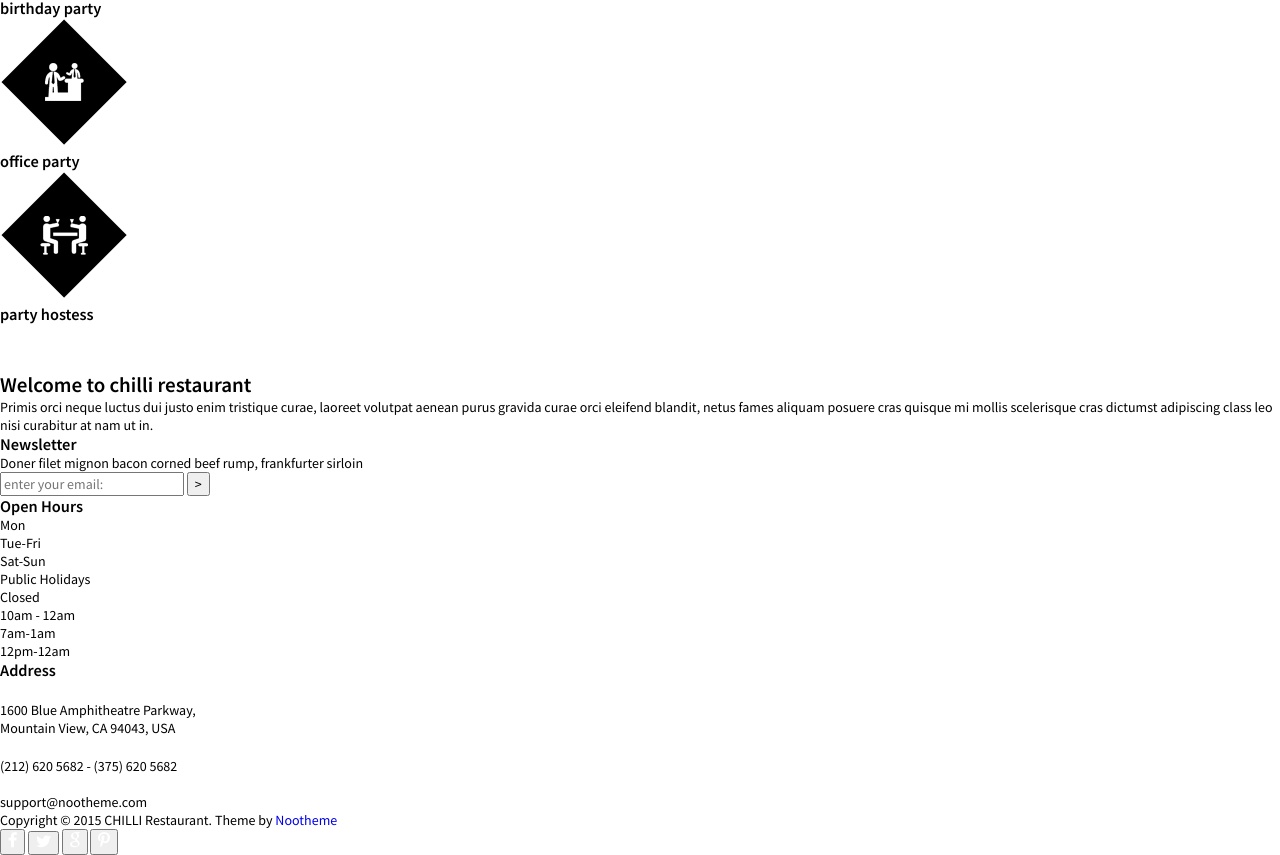
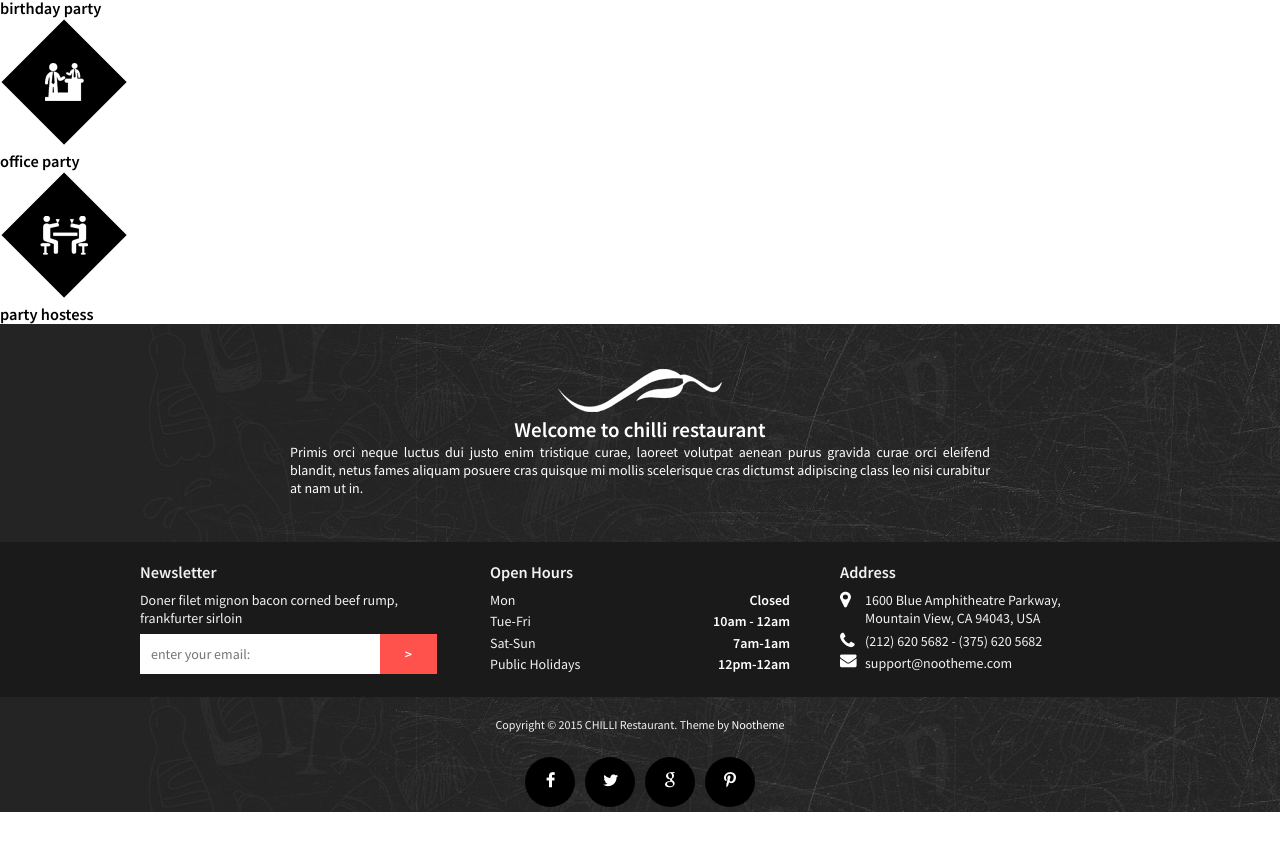
Before and after one commit to Olcatsy/restaurant, a website: page index.html in a window 1280 px wide. Shown: the part 1900-2755 px from the top of the page. After the commit the page ends 2712 px from the top, so only its background shows below. Drawn offline with Linux system fonts and the light colour scheme; a web font is replaced by a local one.

Commit message:
Styled the footer

```diff
--- a/index.html
+++ b/index.html
@@ -285,24 +285,26 @@
 
 	<!-- *** FOOTER *** -->
 	<footer class="footer">
-		<div class="outer-container">
 
 		<!-- FOOTER - top -->
 		<div class="footer__top">
+			<div class="footer__outer-container">
 
 				<img class="footer__logo" src="assets\chilli-logoWhiteNoText.png" alt="">
 				<h2 class="footer__title">Welcome to chilli restaurant</h2>
-				<p class="footer__copy">Primis orci neque luctus dui justo enim tristique curae, laoreet volutpat aenean purus gravida curae orci eleifend blandit, netus fames aliquam posuere cras quisque mi mollis scelerisque cras dictumst adipiscing class leo nisi curabitur at nam ut in.</p>
+				<p class="footer__top-copy">Primis orci neque luctus dui justo enim tristique curae, laoreet volutpat aenean purus gravida curae orci eleifend blandit, netus fames aliquam posuere cras quisque mi mollis scelerisque cras dictumst adipiscing class leo nisi curabitur at nam ut in.</p>
 
+			</div>
 		</div>
 
 		<!-- FOOTER - middle -->
 		<div class="footer__middle">
+			<div class="footer__outer-container">
 
 			<!-- FOOTER - Newsletter subscription -->
-				<div class="footer__middle-item">
+				<div class="footer__newsletter">
 
-					<h3 class="footer__item-title">Newsletter</h3>
+					<h3 class="footer__column-title">Newsletter</h3>
 					<p class="footer__copy">Doner filet mignon bacon corned beef rump, frankfurter sirloin</p>
 
 					<form class="footer__newsletter-form" action="" method="post">
@@ -313,53 +315,47 @@
 				</div>
 
 				<!-- FOOTER - Hours -->
-				<div class="footer__middle-item">
+				<div class="footer__hours">
 
-					<h3 class="footer__item-title">Open Hours</h3>
+					<h3 class="footer__column-title">Open Hours</h3>
 
-					<div class="footer__item-left">
 					<p class="footer__copy">Mon</p>
+					<p class="footer__copy--bold">Closed</p>
+
 					<p class="footer__copy">Tue-Fri</p>
+					<p class="footer__copy--bold">10am - 12am</p>
+
 					<p class="footer__copy">Sat-Sun</p>
+					<p class="footer__copy--bold">7am-1am</p>
+
 					<p class="footer__copy">Public Holidays</p>
-					</div>
-
-					<div class="footer__item-right">
-						<p class="footer__copy--bold">Closed</p>
-						<p class="footer__copy--bold">10am - 12am</p>
-						<p class="footer__copy--bold">7am-1am</p>
 					<p class="footer__copy--bold">12pm-12am</p>
-					</div>
 
 				</div>
 
 				<!-- FOOTER - Address -->
-				<div class="footer__middle-item">
+				<div class="footer__address">
 
-					<h3 class="footer__item-title">Address</h3>
+					<h3 class="footer__column-title">Address</h3>
 
-					<span class="footer__address-line">
 					<img class="footer__icon" src="assets\footer\icon-footerPin.png" alt="">
 					<p class="footer__copy">1600 Blue Amphitheatre Parkway,<br>Mountain View, CA 94043, USA</p>
-					</span>
 
-					<span class="footer__address-line">
 					<img class="footer__icon" src="assets\footer\icon-footerPhone.png" alt="">
 					<p class="footer__copy">(212) 620 5682   -   (375) 620 5682</p>
-					</span>
 
-					<span class="footer__address-line">
 					<img class="footer__icon" src="assets\footer\icon-footerEmail.png" alt="">
 					<p class="footer__copy">support@nootheme.com</p>
-					</span>
 
+				</div>
 			</div>
 		</div>
 
 			<!-- FOOTER - bottom -->
 		<div class="footer__bottom">
+			<div class="footer__outer-container">
 
-				<p class="footer__copyright">Copyright &copy; 2015 CHILLI Restaurant. Theme by <a class="footer__theme-link" href="#">Nootheme</a></p>
+				<p class="footer__copyright">Copyright &copy; 2015 CHILLI Restaurant. Theme by <a class="footer__copyright-link" href="#">Nootheme</a></p>
 
 				<div class="footer__social">
 					<button class="footer__social-button">
--- a/sass/components/_banner.scss
+++ b/sass/components/_banner.scss
@@ -1,6 +1,5 @@
 .banner {
-  background-image: $dark-background;
-  background-position: center;
+  background: $dark-background fixed center;
   color: $white;
   height: 40vh;
 
--- a/sass/components/_buttons.scss
+++ b/sass/components/_buttons.scss
@@ -3,23 +3,46 @@
     outline: none;
     background-color: transparent;
     border: 3px solid black;
+
     color: black;
     font-weight: 700;
     @extend %uppercase;
+
     padding: 8px 40px;
     position: relative;
+    transition: all 0.3s ease;
 
     &:hover {
-      color: $red;
-      border-color: $red;
+      color: $hover-red;
+      border-color: $hover-red;
     }
 
     &:active {
       color: $dark-red;
       border-color: $dark-red;
-      top: 1px;
-      left: 1px;
+      left: 2px;
     }
+  }
+
+  @else if $button-type == red-button {
+    outline: none;
+    background-color: $red;
+    border: none;
+
+    color: $white;
+    font-weight: 600;
+
+    transition: all 0.1s ease;
+
+    &:hover {
+      background-color: $hover-red;
+    }
+
+    &:active {
+      background-color: $active-red;
+      padding-left: 16px;
+    }
+
   }
 
 
--- a/sass/components/_footer.scss
+++ b/sass/components/_footer.scss
@@ -0,0 +1,148 @@
+
+.footer {
+  width: 100%;
+  /*position: absolute;
+  bottom: 0;*/
+
+  &__outer-container {
+    @extend %outer-container;
+  }
+
+  &__copy {
+    color: $light-grey;
+  }
+
+  /* TOP */
+  &__top {
+    background: $dark-background;
+    color: white;
+
+
+    @extend %flexbox-row;
+    @extend %centered-flex;
+    @extend %centered-text;
+
+    &-copy {
+      text-align: justify;
+    }
+  }
+
+  &__top &__outer-container {
+    padding: 45px 150px;
+  }
+  /* End of TOP */
+
+
+  /* MIDDLE */
+  &__middle {
+    background-color: $dark-grey;
+    color: $light-grey;
+  }
+
+  &__middle &__outer-container {
+    padding: 20px 0;
+    display: grid;
+    grid-template-columns: repeat(3, 1fr);
+    grid-column-gap: 50px;
+  }
+
+  &__column-title {
+    grid-area: header;
+    margin-bottom: 15px;
+
+  }
+
+  /* MIDDLE - Newsletter */
+  &__newsletter {
+    display: grid;
+    grid-template-rows: 25% repeat(2, 1fr);
+    grid-template-areas: "header";
+
+    &-field {
+      border: none;
+      padding: 10px;
+      width: 80%;
+      border: 1px solid transparent;
+      color: $dark-grey;
+      transition: all 0.3s ease;
+
+      &:focus {
+        outline: none;
+        border: 1px solid $hover-red;
+
+      }
+    }
+
+    &-button {
+      width: 19%;
+      @include button(red-button);
+      padding: 11px;
+      margin-left: -3px;
+
+
+    }
+  }
+
+
+
+
+  /* MIDDLE - Hours */
+  &__hours {
+    display: grid;
+    grid-template-columns: repeat(2, 1fr);
+    grid-template-rows: 25% auto;
+    grid-template-areas: "header header";
+
+    & p:nth-of-type(even) {
+      justify-self: end;
+      color: white;
+      font-weight: 600;
+    }
+  }
+
+  /* MIDDLE - Address */
+  &__address {
+    display: grid;
+    grid-template-columns: 15px auto;
+    grid-template-rows: 25% auto;
+    grid-template-areas: "header header";
+    column-gap: 10px;
+  }
+  /* End of MIDDLE */
+
+
+  /* BOTTOM */
+  &__bottom {
+    background: $dark-background;
+  }
+
+  &__copyright {
+    color: $light-grey;
+    text-align: center;
+    font-size: 12px;
+    padding: 20px;
+
+    &-link {
+      text-decoration: none;
+      color: $white;
+    }
+  }
+
+  &__social {
+    margin: auto;
+
+    @extend %flexbox-row;
+    @extend %centered-flex;
+
+    &-button {
+      width: 50px;
+      height: 50px;
+      background-color: $black;
+      border-radius: 50%;
+      border: none;
+      margin: 5px;
+
+    }
+  }
+  /* End of BOTTOM */
+}
--- a/sass/components/_typography.scss
+++ b/sass/components/_typography.scss
@@ -2,20 +2,3 @@ html, body {
   font-family: Source Sans Pro, sans-serif;
   font-size: 14px;
 }
-
-
-
-.home {
-  .hero__headline {
-    font-family: Aguafina Script;
-    font-size: 5rem;
-    font-weight: 500;
-  }
-
-  .hero__subhead {
-    font-size: 1.2rem;
-  }
-}
-
-
-/* can use the following synthax to write class-names  */
--- a/sass/helpers/_placeholders.scss
+++ b/sass/helpers/_placeholders.scss
@@ -1,3 +1,4 @@
+/* FLEXBOX */
 %flexbox-row {
   display: flex;
   flex-direction: row
@@ -8,6 +9,10 @@
   flex-direction: column;
 }
 
+
+
+
+/* TYPOGRAPHY */
 %capitalize {
   text-transform: capitalize;
 }
@@ -23,15 +28,17 @@
   padding-right:20px;*/
 }
 
+
+/* POSITIONING */
+%centered-text {
+  text-align: center;
+}
+
 %centered-flex {
   justify-content: center;
   align-items: center;
 }
 
-%centered-text {
-  text-align: center;
-}
-
 %underline {
   margin: 20px auto;
 }
--- a/sass/helpers/_variables.scss
+++ b/sass/helpers/_variables.scss
@@ -1,12 +1,14 @@
 /* COLORS */
+$black: hsla(0,0,00,1);
+$black-transparent: hsla(0,0,0,0.4);
+$light-grey: #f2f2f2;
+$dark-grey: #1a1a1a;
+$white: #fff;
+$red: #ff524d;
+$hover-red: #E82923;
+$active-red: #FF2D26;
+$dark-red: #ad0600;
 
-$black: hsla(0,0,00,1);
-$black-transparent: hsla(0,0,0,0.7);
-$light-grey: hsla(0,0,81,1);
-$lightest-grey: (#e6e6e6);
-$white: hsla(0,0,100,1);
-$red: hsla(2, 100, 65, 1);
-$dark-red: hsla(2, 100, 34, 1);
 
 /* BACKGROUND */
 $dark-background: url(../assets/reso-background.jpg);
--- a/sass/main.scss
+++ b/sass/main.scss
@@ -6,9 +6,9 @@
 
 @import 'components/typography';
 @import 'components/banner';
+@import 'components/buttons';
 @import 'components/header';
 @import 'components/footer';
-@import 'components/buttons';
 
 @import 'pages/index';
 @import 'pages/menu';
--- a/sass/pages/_index.scss
+++ b/sass/pages/_index.scss
@@ -1,6 +1,6 @@
 /* 1. HERO */
 .hero {
-  background-image: url('../assets/home/restaurant-hero-bg.jpg');
+  background: url('../assets/home/restaurant-hero-bg.jpg') fixed;
   background-size: cover;
   height: 70vh;
   color: white;
@@ -108,7 +108,7 @@
 
 /* 3. SPECIALS */
 .specials {
-  background-color: $lightest-grey;
+  background-color: $light-grey;
 
 
   &__outer-container {
@@ -172,8 +172,8 @@
 
 /* 4. RESERVATIONS */
 .reservations {
-  background-image: $dark-background;
-  background-position: center;
+  background: $dark-background no-repeat center;
+  /*background-position: center;*/
   color: $white;
 
   &__outer-container {
```
Also changed, not shown: css/main.css. Lines whose indentation alone changed are shown as unchanged.
